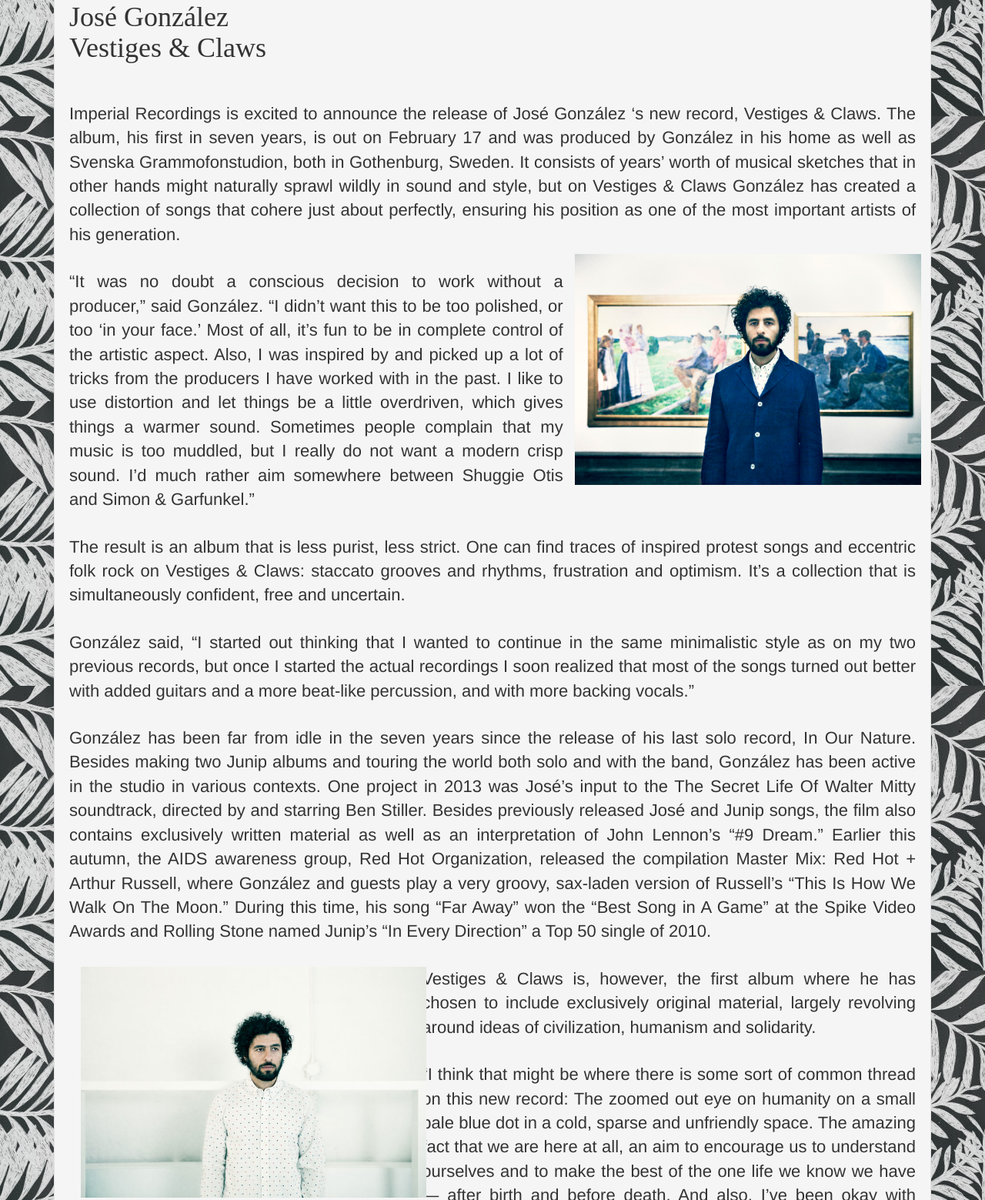
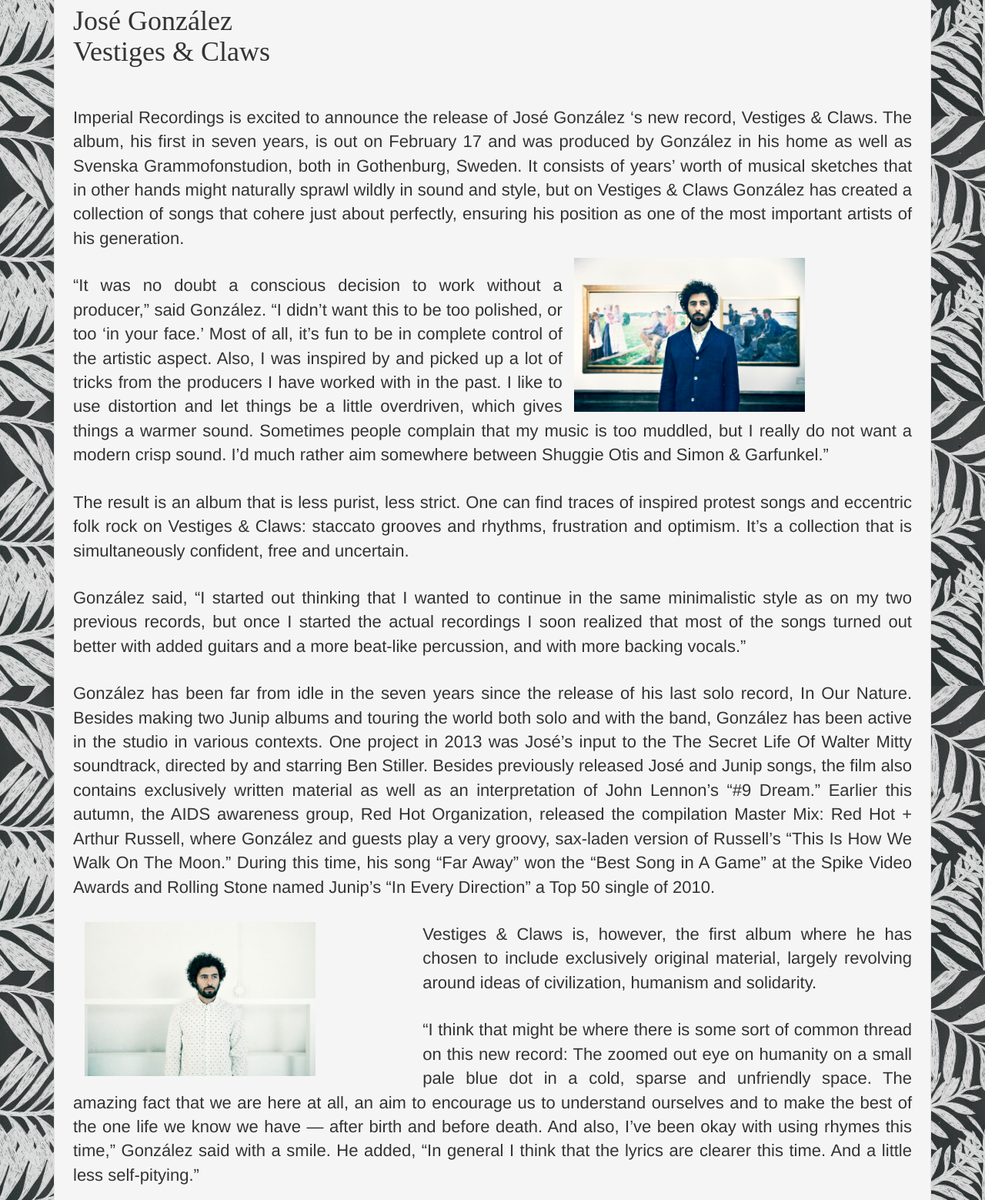
Before and after one commit to BaadalC/Project_JoseGonzalez, a website: page biography.html in a window 1280 px wide. Shown: the part 589-2148 px from the top of the page at 77% size. Drawn offline with nearby package versions, Linux system fonts and the light colour scheme.

```diff
--- a/biography.html
+++ b/biography.html
@@ -33,7 +33,7 @@
     </nav>
     <!-- Header End -->
 <div>
-    <div class="well">
+    <div class="well well-lg">
     <h1 class="biographyBody">
     José González<br>
     Vestiges & Claws
@@ -47,7 +47,7 @@
         as Svenska Grammofonstudion, both in Gothenburg, Sweden. It consists of years’ worth of musical sketches that in other hands might naturally sprawl wildly in sound and style, but on Vestiges & Claws González has created a collection of
         songs that cohere just about perfectly, ensuring his position as one of the most important artists of his generation.
         <div class="col-md-5" style="float: right">
-        <img src="img/biography1.jpg" height=300px alt="Jose Gongalez">
+        <img src="img/biography1.jpg" height=200px alt="Jose Gongalez">
         </div>
     </p>
     <br>
@@ -75,7 +75,7 @@
         named Junip’s “In Every Direction” a Top 50 single of 2010.
     </p><br>
     <div class="col-md-5" style="float: left">
-        <img src="img/biography2.png" height=300px alt="Jose Gongalez">
+        <img src="img/biography2.png" height=200px alt="Jose Gongalez">
     </div>
     <p class="biographyBody" align="Justify">Vestiges & Claws is, however, the first album where he has chosen to include exclusively original material, largely revolving around ideas of civilization, humanism and solidarity.</p><br>
     <p class="biographyBody" align="Justify">“I think that might be where there is some sort of common thread on this new record: The zoomed out eye on humanity on a small pale blue dot in a cold, sparse and unfriendly space. The amazing fact that we are here at all, an aim to encourage us to understand ourselves and to make the best of the one life we know we have — after birth and before death. And also, I’ve been okay with using rhymes this time,” González said with a smile. He added, “In general I think that the lyrics are clearer this time. And a little less self-pitying.”</p><br>
```
Also changed, not shown: tour.html (line endings or trailing spaces).
